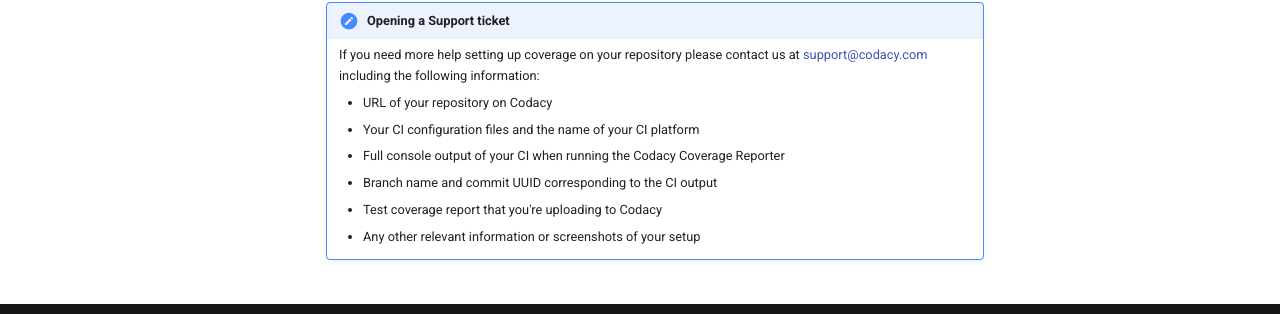
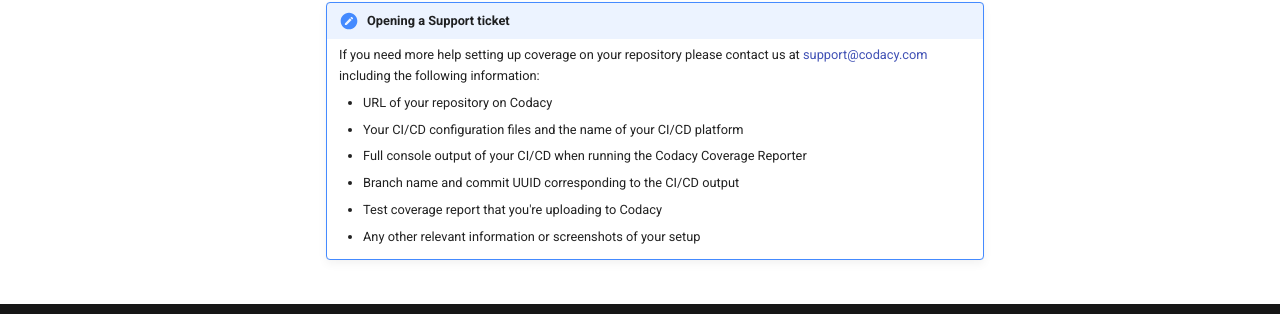
Before and after one commit to codacy/codacy-coverage-reporter, an MkDocs documentation site: the page built from docs/index.md, in a window 1280 px wide and 900 px high, scrolled down 7340 px. Shown: the part 551-865 px from the top of the window. Built offline with MkDocs 1.6.1 and Material for MkDocs 9.7.7, drawn with Linux system fonts in a browser that asks for light colours; comment, search, counter and statistics services are not loaded.

Commit message:
doc: Use CI/CD as a more generic term than CI

```diff
--- a/docs/index.md
+++ b/docs/index.md
@@ -309,8 +309,8 @@
         If you need more help setting up coverage on your repository please contact us at <mailto:support@codacy.com> including the following information:
 
         -   URL of your repository on Codacy
-        -   Your CI configuration files and the name of your CI platform
-        -   Full console output of your CI when running the Codacy Coverage Reporter
-        -   Branch name and commit UUID corresponding to the CI output
+        -   Your CI/CD configuration files and the name of your CI/CD platform
+        -   Full console output of your CI/CD when running the Codacy Coverage Reporter
+        -   Branch name and commit UUID corresponding to the CI/CD output
         -   Test coverage report that you're uploading to Codacy
         -   Any other relevant information or screenshots of your setup
```
